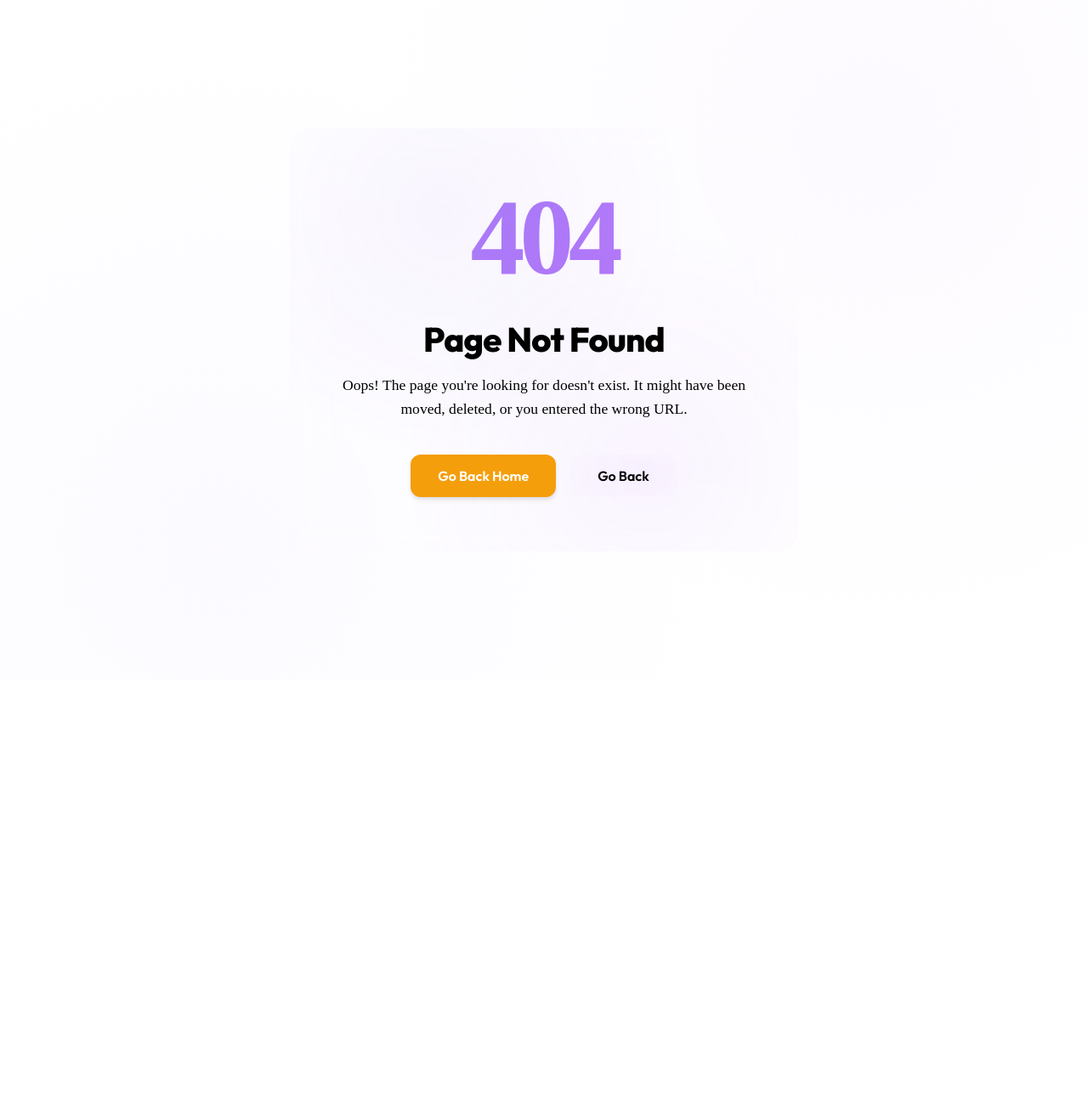
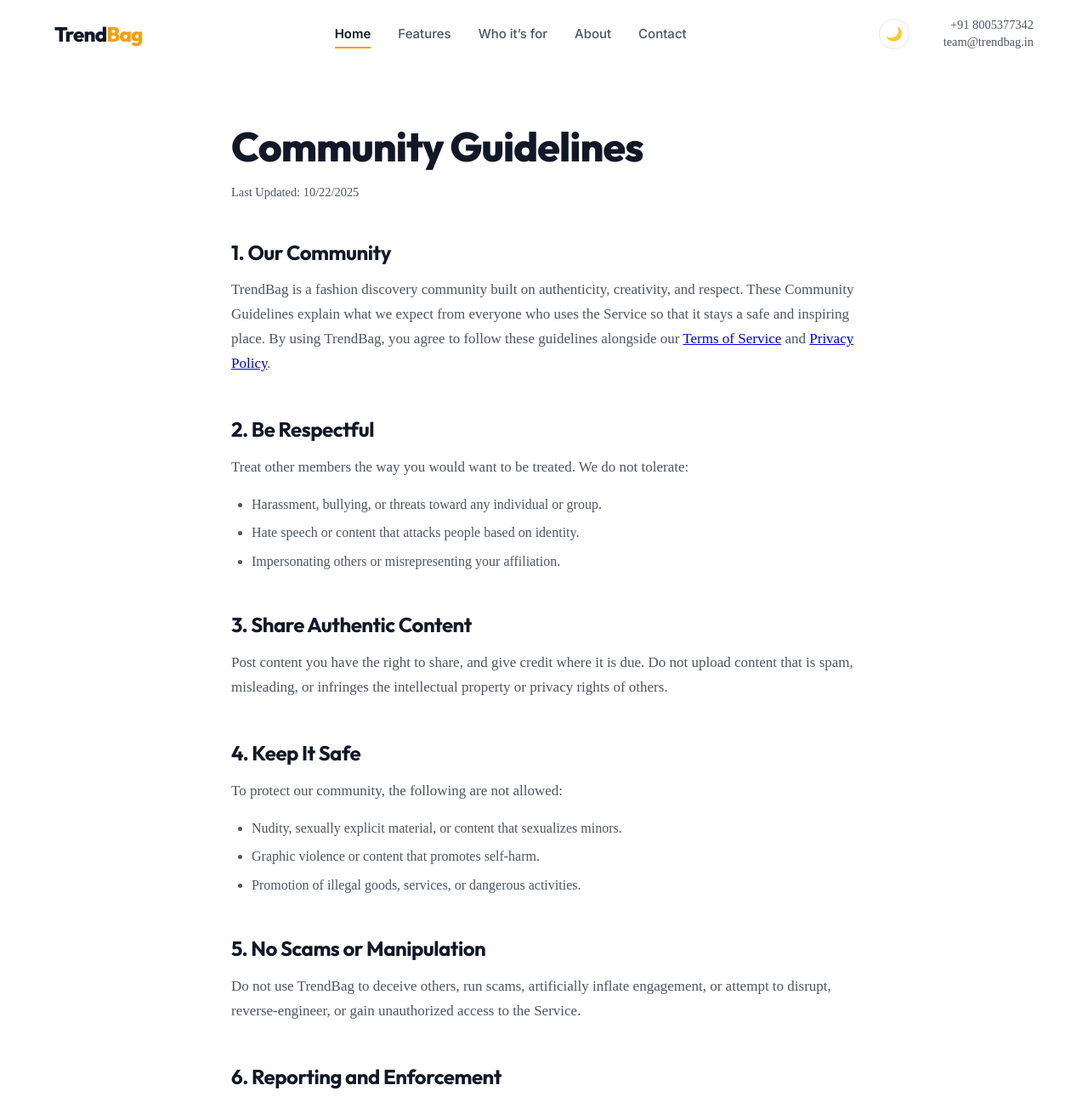
Before and after one commit to trendbag-in/portforlio-app, a React (Create React App) app: page /community-guidelines in a window 1280 px wide. Before the commit this address had no page. Shown: the top 1297 px of the page at 85% size. Before the commit the page ends 800 px from the top, so only its background shows below. Built offline with nearby package versions, Linux system fonts and the light colour scheme; the HTML template or start-up script is replaced by a standard one.

Commit message:
og meta update

```diff
--- a/package.json
+++ b/package.json
@@ -1,7 +1,7 @@
 {
   "name": "trendbag-website",
   "version": "1.0.0",
-  "description": "TrendBag - Modern Business Solutions Website",
+  "description": "TrendBag — Shop What Creators Love. Marketing site for the fashion-tech social commerce platform.",
   "homepage": "/",
   "main": "index.js",
   "scripts": {
--- a/public/index.html
+++ b/public/index.html
@@ -8,28 +8,33 @@
     <meta name="theme-color" content="#E55A2B" />
     <meta
       name="description"
-      content="TrendBag - Your comprehensive solution for modern business needs. Discover our innovative services and take our survey to get started."
+      content="TrendBag is the fashion-tech platform where you shop what creators love. Discover trending styles from your favorite influencers and buy the exact brands and products they wear — in just a few taps."
     />
-    <meta name="keywords" content="business, survey, services, modern, innovative, TrendBag" />
+    <meta name="keywords" content="fashion, creators, influencers, social commerce, shopping, trends, style, outfits, TrendBag" />
     <meta name="author" content="TrendBag" />
 
     <!-- Open Graph / Facebook -->
     <meta property="og:type" content="website" />
+    <meta property="og:site_name" content="TrendBag" />
     <meta property="og:url" content="https://www.trendbag.in/" />
-    <meta property="og:title" content="TrendBag - Modern Business Solutions" />
-    <meta property="og:description" content="Your comprehensive solution for modern business needs. Discover our innovative services and take our survey to get started." />
-    <meta property="og:image" content="%PUBLIC_URL%/logo192.png" />
+    <meta property="og:title" content="TrendBag — Shop What Creators Love" />
+    <meta property="og:description" content="Discover trending styles from your favorite creators and influencers, and shop the exact brands and products they wear — all in one place." />
+    <meta property="og:image" content="https://www.trendbag.in/logo512.png" />
+    <meta property="og:image:width" content="512" />
+    <meta property="og:image:height" content="512" />
+    <meta property="og:image:alt" content="TrendBag" />
 
     <!-- Twitter -->
-    <meta property="twitter:card" content="summary_large_image" />
-    <meta property="twitter:url" content="https://www.trendbag.in/" />
-    <meta property="twitter:title" content="TrendBag - Modern Business Solutions" />
-    <meta property="twitter:description" content="Your comprehensive solution for modern business needs. Discover our innovative services and take our survey to get started." />
-    <meta property="twitter:image" content="%PUBLIC_URL%/logo192.png" />
+    <meta name="twitter:card" content="summary" />
+    <meta name="twitter:site" content="@trendbag" />
+    <meta name="twitter:url" content="https://www.trendbag.in/" />
+    <meta name="twitter:title" content="TrendBag — Shop What Creators Love" />
+    <meta name="twitter:description" content="Discover trending styles from your favorite creators and influencers, and shop the exact brands and products they wear — all in one place." />
+    <meta name="twitter:image" content="https://www.trendbag.in/logo512.png" />
 
     <link rel="apple-touch-icon" href="%PUBLIC_URL%/logo192.png" />
     <link rel="manifest" href="%PUBLIC_URL%/manifest.json" />
-    <title>TrendBag - Modern Business Solutions</title>
+    <title>TrendBag — Shop What Creators Love</title>
   </head>
   <body>
     <noscript>You need to enable JavaScript to run this app.</noscript>
--- a/src/App.js
+++ b/src/App.js
@@ -3,6 +3,7 @@ import { BrowserRouter as Router, Routes, Route } from 'react-router-dom';
 import { HeroView, FeaturesView, DiscoveryUniverseView, AboutUsView, ContactView, FooterView } from './views';
 import PrivacyPolicy from './pages/PrivacyPolicy';
 import TermsOfService from './pages/TermsOfService';
+import CommunityGuidelines from './pages/CommunityGuidelines';
 import ErrorPage from './pages/ErrorPage';
 import Navbar from './components/Navbar';
 import ScrollProgress from './components/ScrollProgress/ScrollProgress';
@@ -35,6 +36,9 @@ function App() {
           {/* Terms of Service Page */}
           <Route path="/terms" element={<TermsOfService />} />
 
+          {/* Community Guidelines Page */}
+          <Route path="/community-guidelines" element={<CommunityGuidelines />} />
+
           {/* Error Page - Catch all unmatched routes */}
           <Route path="*" element={<ErrorPage />} />
         </Routes>
--- /dev/null
+++ b/src/pages/CommunityGuidelines.js
@@ -0,0 +1,98 @@
+import React from 'react';
+import Navbar from '../components/Navbar/Navbar';
+import { FooterView } from '../views';
+import './PrivacyPolicy.css'; // Reuse the shared legal-page styles
+
+const CommunityGuidelines = () => {
+    return (
+        <div className="privacy-page">
+            <Navbar />
+            <div className="privacy-container container">
+                <h1>Community Guidelines</h1>
+                <p className="last-updated">Last Updated: {new Date().toLocaleDateString()}</p>
+
+                <div className="privacy-section">
+                    <h2>1. Our Community</h2>
+                    <p>
+                        TrendBag is a fashion discovery community built on authenticity, creativity,
+                        and respect. These Community Guidelines explain what we expect from everyone
+                        who uses the Service so that it stays a safe and inspiring place. By using
+                        TrendBag, you agree to follow these guidelines alongside our{' '}
+                        <a href="/terms">Terms of Service</a> and <a href="/privacy">Privacy Policy</a>.
+                    </p>
+                </div>
+
+                <div className="privacy-section">
+                    <h2>2. Be Respectful</h2>
+                    <p>
+                        Treat other members the way you would want to be treated. We do not tolerate:
+                    </p>
+                    <ul>
+                        <li>Harassment, bullying, or threats toward any individual or group.</li>
+                        <li>Hate speech or content that attacks people based on identity.</li>
+                        <li>Impersonating others or misrepresenting your affiliation.</li>
+                    </ul>
+                </div>
+
+                <div className="privacy-section">
+                    <h2>3. Share Authentic Content</h2>
+                    <p>
+                        Post content you have the right to share, and give credit where it is due.
+                        Do not upload content that is spam, misleading, or infringes the intellectual
+                        property or privacy rights of others.
+                    </p>
+                </div>
+
+                <div className="privacy-section">
+                    <h2>4. Keep It Safe</h2>
+                    <p>
+                        To protect our community, the following are not allowed:
+                    </p>
+                    <ul>
+                        <li>Nudity, sexually explicit material, or content that sexualizes minors.</li>
+                        <li>Graphic violence or content that promotes self-harm.</li>
+                        <li>Promotion of illegal goods, services, or dangerous activities.</li>
+                    </ul>
+                </div>
+
+                <div className="privacy-section">
+                    <h2>5. No Scams or Manipulation</h2>
+                    <p>
+                        Do not use TrendBag to deceive others, run scams, artificially inflate
+                        engagement, or attempt to disrupt, reverse-engineer, or gain unauthorized
+                        access to the Service.
+                    </p>
+                </div>
+
+                <div className="privacy-section">
+                    <h2>6. Reporting and Enforcement</h2>
+                    <p>
+                        If you see content or behavior that violates these guidelines, please report it.
+                        We review reports and may remove content, limit features, or suspend accounts
+                        that break the rules. Serious or repeated violations may result in permanent
+                        removal from the Service.
+                    </p>
+                </div>
+
+                <div className="privacy-section">
+                    <h2>7. Changes to These Guidelines</h2>
+                    <p>
+                        We may update these Community Guidelines from time to time. Continued use of the
+                        Service after changes take effect constitutes acceptance of the revised guidelines.
+                    </p>
+                </div>
+
+                <div className="privacy-section">
+                    <h2>8. Contact Us</h2>
+                    <p>
+                        If you have any questions about these guidelines or want to report a concern,
+                        please contact us at: <a href="mailto:team@trendbag.in">team@trendbag.in</a>.
+                    </p>
+                </div>
+            </div>
+            <FooterView />
+        </div>
+    );
+};
+
+export default CommunityGuidelines;
--- a/src/views/Footer/Footer.js
+++ b/src/views/Footer/Footer.js
@@ -40,7 +40,8 @@ const Footer = () => {
 
   const legalLinks = [
     { label: 'Privacy Policy', href: '/privacy', isRoute: true },
-    { label: 'Terms of Service', href: '/terms', isRoute: true }
+    { label: 'Terms of Service', href: '/terms', isRoute: true },
+    { label: 'Community Guidelines', href: '/community-guidelines', isRoute: true }
   ];
 
   const scrollToTop = () => {
```
Also changed, not shown: public/manifest.json.
